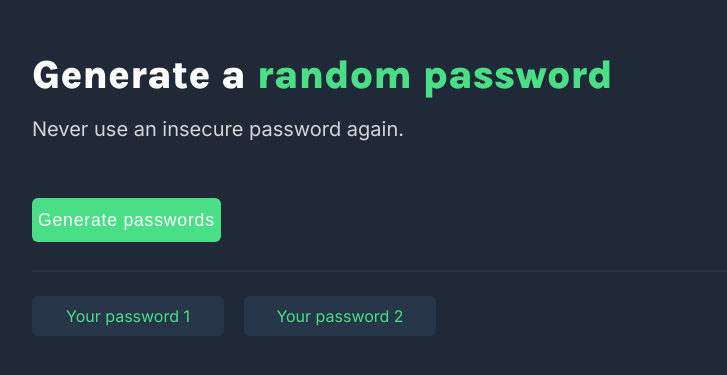
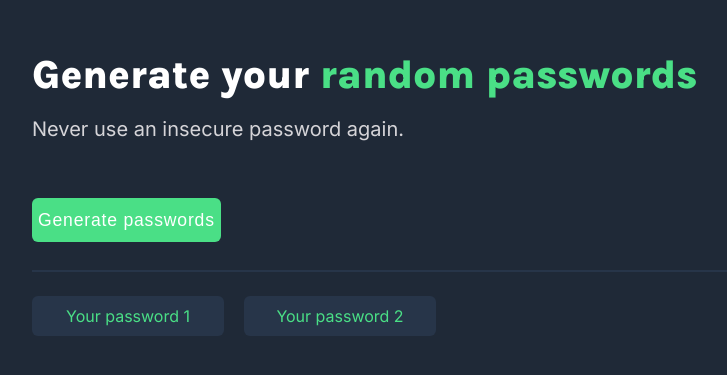
Before and after one commit to ElenaBlundell/Password-Generator, a plain HTML site: page index.html in a window 1280 px wide. Shown: the part 145-520 px from the top of the page, without its empty margins (96-823 px from the left). Drawn offline with Linux system fonts and the light colour scheme.

Commit message:
changed "password" to "passwords" in h1 index.html

```diff
--- a/index.html
+++ b/index.html
@@ -7,7 +7,7 @@
     </head>
     <body>
         <div class="wrapper">
-            <h1>Generate a <span class="green-part-heading">random password</span></h1>
+            <h1>Generate your <span class="green-part-heading">random passwords</span></h1>
             <p class="reminder">Never use an insecure password again.</p>
             <button id="generate-btn">Generate passwords</button>
             <hr>
```
Also changed, not shown: 1 other file.
